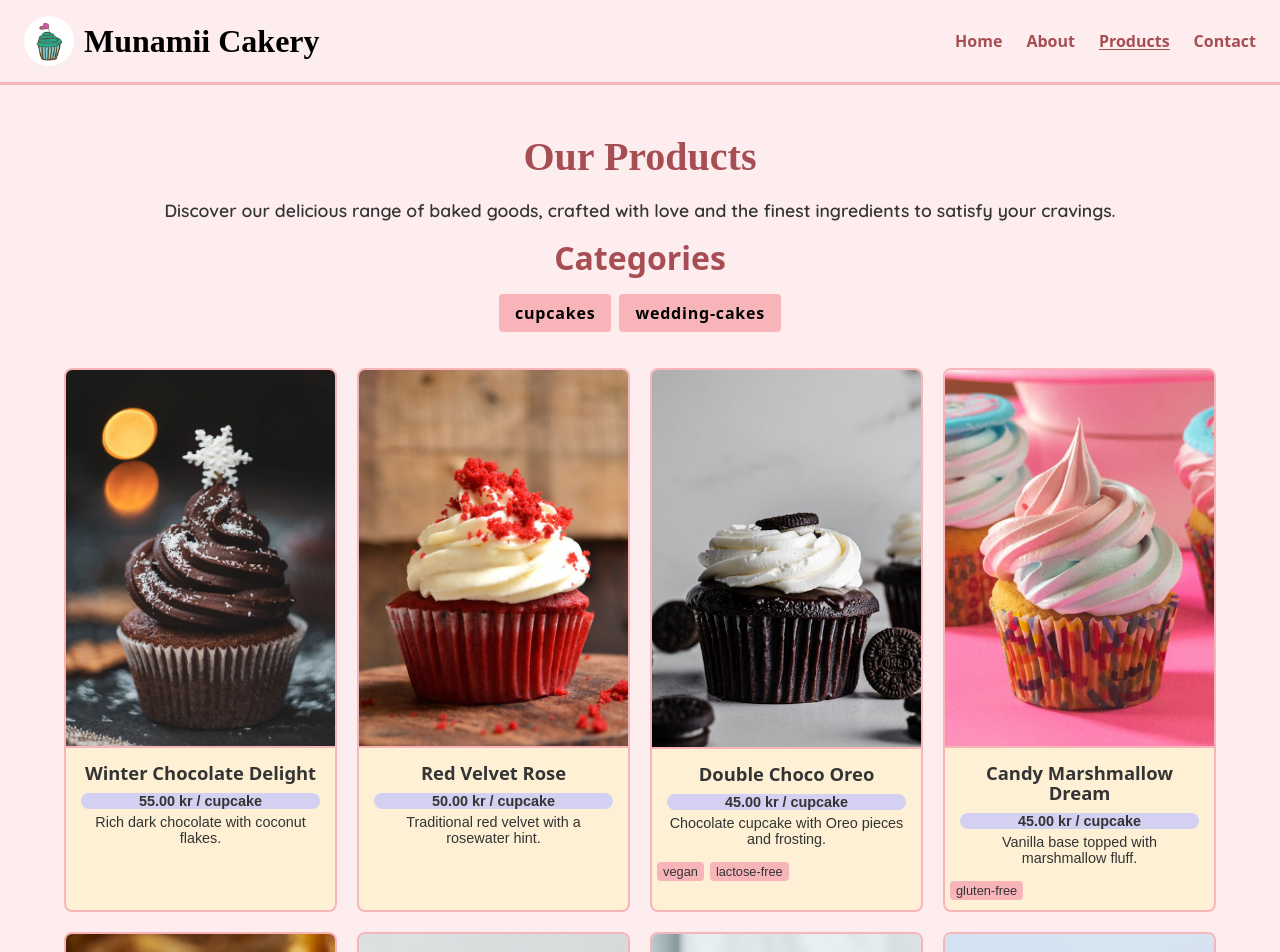
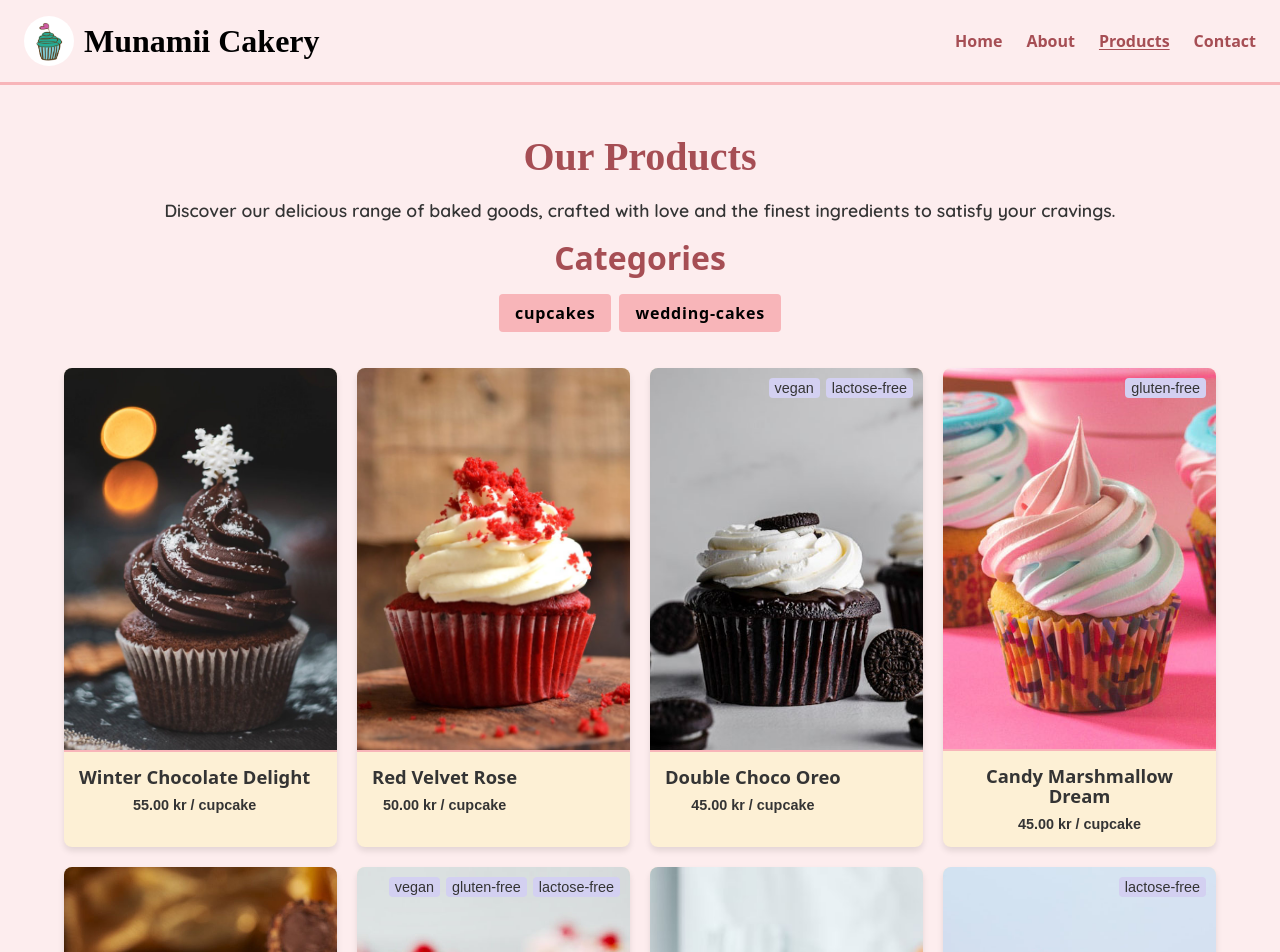
Before and after one commit to arden-rh/lexicon-bakery, a React (Vite) app: page /products in a window 1280 px wide. Shown: the top 952 px of the page. Built offline with nearby package versions, Linux system fonts and the light colour scheme; a web font is replaced by a local one.

Commit message:
changeing design for desktop module

```diff
--- a/src/components/ProductCard/ProductCard.module.scss
+++ b/src/components/ProductCard/ProductCard.module.scss
@@ -1,12 +1,14 @@
 .card {
+	position: relative;
 	display: flex;
 	flex-direction: column;
 	border-radius: 8px;
 	background-color: $secondary-color;
-	border: 2px solid $primary-color;
 	color: $text-color;
 	overflow: hidden;
 	padding: 0;
+	border: 0;
+	box-shadow: 0 4px 6px rgba(0, 0, 0, 0.1);
 
 	img {
 		width: 100%;
@@ -45,7 +47,6 @@
 		.price {
 			font-size: 0.9rem;
 			font-weight: 600;
-			background-color: $accent-color;
 			border-radius: 8px;
 			margin: 0;
 
@@ -71,12 +72,15 @@
 		flex-wrap: wrap;
 		gap: 6px;
 		padding: 0 5px;
-		align-items: center;
+		align-items: flex-end;
 		justify-content: center;
+		position: absolute;
+		top: 10px;
+		right: 5px;
 
 		li {
 			font-size: 0.8rem;
-			background-color: $primary-color;
+			background-color: $accent-color;
 			color: $text-color;
 			padding: 2px 6px;
 			border-radius: 4px;
@@ -87,7 +91,7 @@
 			}
 
 			@include respond-to("large") {
-				font-size: 0.8rem;
+				font-size: 0.9rem;
 			}
 		}
 	}
--- a/src/components/ProductCard/ProductCard.tsx
+++ b/src/components/ProductCard/ProductCard.tsx
@@ -20,6 +20,13 @@ export const ProductCard: React.FC<ProductCardProps> = ({ product, onClick }) =>
 				alt={product.title}
 				className={styles.image}
 			/>
+			{product.features && (
+				<ul className={styles.features}>
+					{product.features.map((feature, index) => (
+						<li key={index}>{feature}</li>
+					))}
+				</ul>
+			)}
 			<div className={styles.content}>
 				<h4 className={styles.title}>{product.title}</h4>
 				{product.category == "wedding-cakes" && (
@@ -32,15 +39,7 @@ export const ProductCard: React.FC<ProductCardProps> = ({ product, onClick }) =>
 						{product.price.toFixed(2)} kr / cupcake
 					</p>
 				)}
-				<p className={styles.description}>{product.description}</p>
 			</div>
-			{product.features && (
-				<ul className={styles.features}>
-					{product.features.map((feature, index) => (
-						<li key={index}>{feature}</li>
-					))}
-				</ul>
-			)}
 		</button>
 	);
 };
--- a/src/components/ProductModule/ProductModule.module.scss
+++ b/src/components/ProductModule/ProductModule.module.scss
@@ -24,9 +24,22 @@
 	z-index: 1000;
 
 	@include respond-to("medium") {
-		top: 8rem;
-		right: 50px;
-		width: 400px;
+		flex-direction: row;
+	}
+
+	@include respond-to("large") {
+		width: 60%;
+		top: 55%;
+	}
+
+	.imageContainer {
+		width: 100%;
+		height: auto;
+
+		img {
+			width: 100%;
+			height: auto;
+			display: block;
 		}
 
 		.closeButton {
@@ -52,3 +65,4 @@
 			}
 		}
 	}
+}
--- a/src/components/ProductModule/ProductModule.tsx
+++ b/src/components/ProductModule/ProductModule.tsx
@@ -1,31 +1,38 @@
-import type { Product } from '@/types/product.types';
-import styles from './ProductModule.module.scss';
+import type { Product } from "@/types/product.types";
+import styles from "./ProductModule.module.scss";
 
 interface ProductModuleProps {
 	product: Product;
 	onClose: () => void;
 }
 
-
-export const ProductModule: React.FC<ProductModuleProps> = ({ product, onClose }) => {
-
-
+export const ProductModule: React.FC<ProductModuleProps> = ({
+	product,
+	onClose,
+}) => {
 	return (
 		<>
 			<div className={styles.backdrop} onClick={onClose} />
-			<div className={styles.productModule} onClick={(e) => e.stopPropagation()}>
+			<div
+				className={styles.productModule}
+				onClick={(e) => e.stopPropagation()}
+			>
+				<div className={styles.imageContainer}>
 					<img src={product.image} alt={product.title} />
 					<button className={styles.closeButton} onClick={onClose}>
 						<span className="material-symbols-outlined">close</span>
 					</button>
+				</div>
+				<div className={styles.details}>
 					<h4>{product.title}</h4>
 					<p>{product.description}</p>
 					<p>Price: ${product.price}</p>
 					<p>Category: {product.category}</p>
-				<p>In stock: {product.inStock ? 'Yes' : 'No'}</p>
+					<p>In stock: {product.inStock ? "Yes" : "No"}</p>
+				</div>
 			</div>
 		</>
 	);
-}
+};
 
 export default ProductModule;
```
Lines whose indentation alone changed are shown as unchanged.
